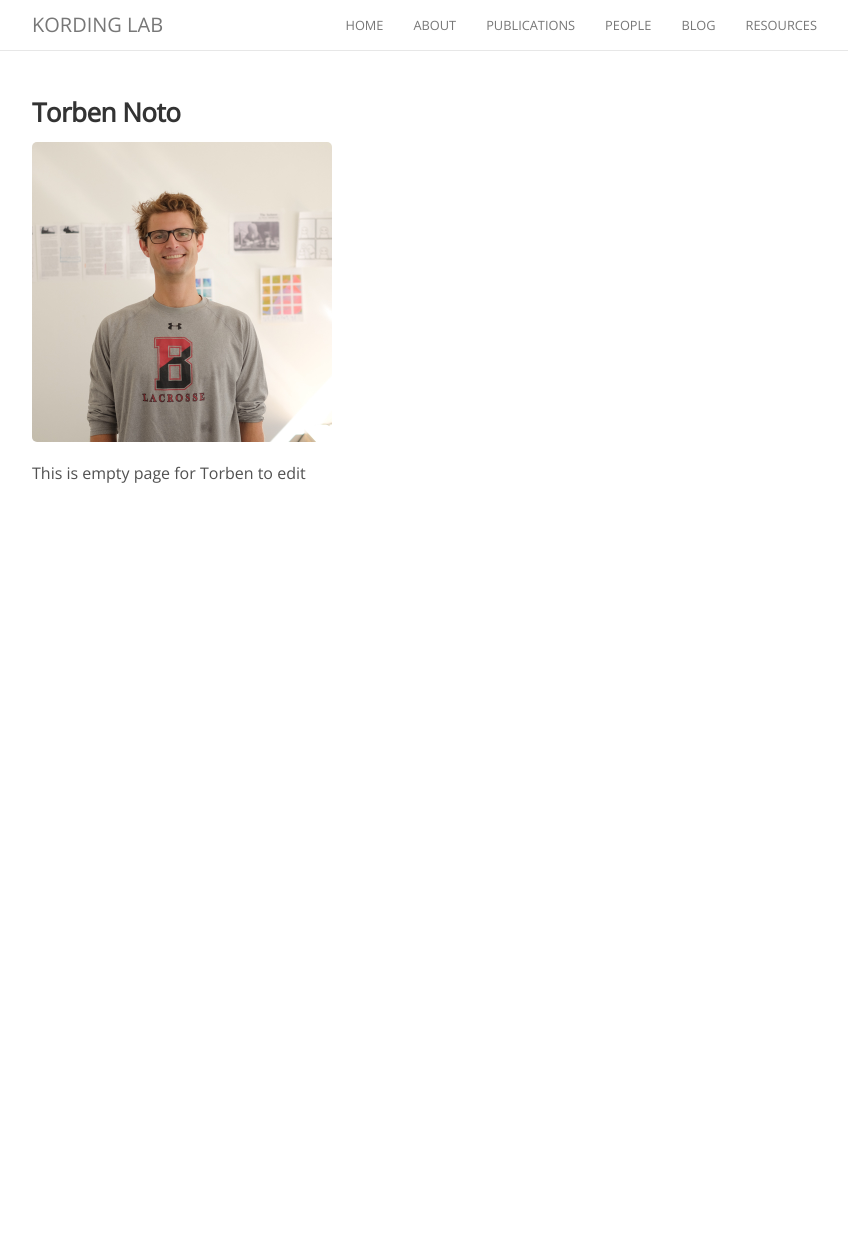
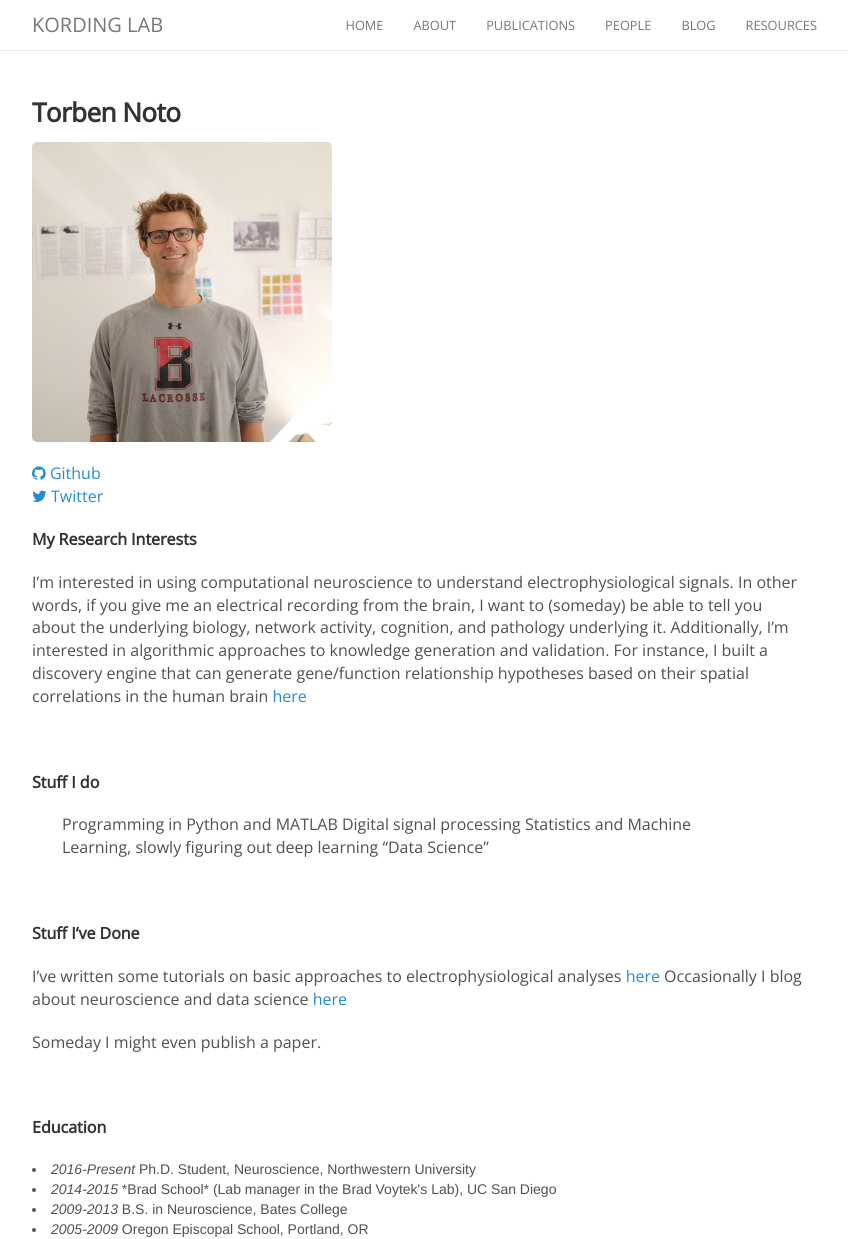
Before and after one commit to KordingLab/KordingLab.github.io, a Jekyll site: the page built from _people/torben_noto.md, in a window 1280 px wide and 1239 px high. Shown: the whole window, without its empty margins (223-1071 px from the left). Built offline with Jekyll 4.4.1, drawn with Linux system fonts in a browser that asks for light colours; nearby versions of some CDN libraries; comment, search, counter and statistics services are not loaded.

Commit message:
Update torben_noto.md

```diff
--- a/_people/torben_noto.md
+++ b/_people/torben_noto.md
@@ -2,10 +2,43 @@
 name: Torben Noto
 position: gradstudent
 avatar: torben.jpg
-twitter:
+twitter: torbenator5
 joined: 2016
 ---
 
 <img width="300" src="{{site.baseurl}}/images/people/{{page.avatar}}" data-action="zoom">
 
-This is empty page for Torben to edit
+<a href="https://github.com/torbenator"><i class="fa fa-github"></i> Github</a><br>
+<a href="https://twitter.com/torbenator5"><i class="fa fa-twitter"></i> Twitter</a>
+
+
+**My Research Interests**
+
+I'm interested in using computational neuroscience to understand electrophysiological signals. In other words, if you give me an electrical recording from the brain, I want to (someday) be able to tell you about the underlying biology, network activity, cognition, and pathology underlying it. Additionally, I'm interested in algorithmic approaches to knowledge generation and validation. For instance, I built a discovery engine that can generate gene/function relationship hypotheses based on their spatial correlations in the human brain [here](https://github.com/voytekresearch/nsaba/blob/master/notebooks/demos/Nsaba_Long_Demo.ipynb)
+
+<br>
+
+**Stuff I do**
+
+> Programming in Python and MATLAB
+> Digital signal processing
+> Statistics and Machine Learning, slowly figuring out deep learning
+> "Data Science"
+
+<br>
+
+**Stuff I've Done**
+
+I've written some tutorials on basic approaches to electrophysiological analyses [here](https://github.com/voytekresearch/tutorials)
+Occasionally I blog about neuroscience and data science [here](neurosciencebro.blogspot.com)
+
+Someday I might even publish a paper.
+
+<br>
+
+**Education**
+
+<li><i>2016-Present</i> Ph.D. Student, Neuroscience, Northwestern University</li>
+  <li><i>2014-2015</i> *Brad School* (Lab manager in the Brad Voytek's Lab), UC San Diego</li>
+  <li><i>2009-2013</i> B.S. in Neuroscience, Bates College</li>
+  <li><i>2005-2009</i> Oregon Episcopal School, Portland, OR</li>
```
